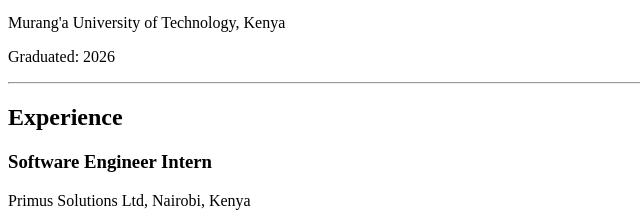
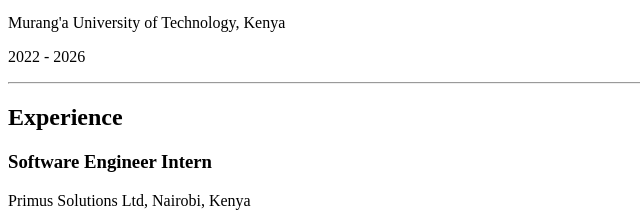
Before and after one commit to rick868/test-portfolio-template, a plain HTML site: page index.html in a window 1280 px wide. Shown: the part 534-752 px from the top of the page, 0-640 px from the left. Drawn offline with Linux system fonts and the light colour scheme.

Commit message:
edited education time

```diff
--- a/index.html
+++ b/index.html
@@ -28,7 +28,7 @@
     <h2>Education</h2>
     <p><strong>Bachelor of Science in Information Technology</strong></p>
     <p>Murang'a University of Technology, Kenya</p>
-    <p>Graduated: 2026</p>
+    <p>2022 - 2026</p>
     <hr>
     <h2>Experience</h2>
     <h3>Software Engineer Intern</h3>
```
